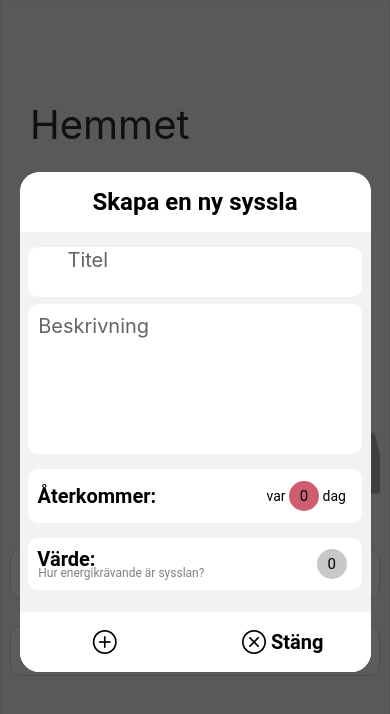
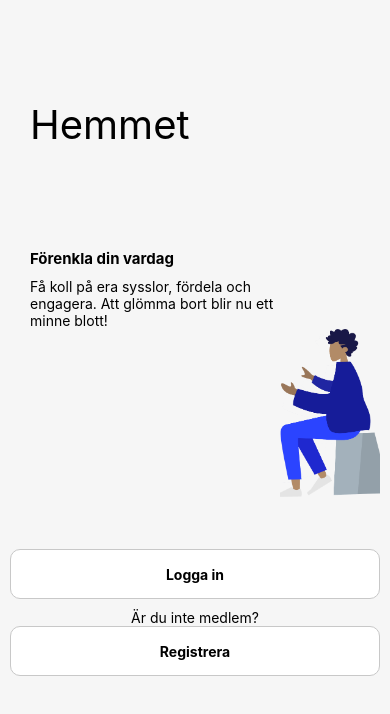
Before and after one commit to ViktorNy/TheHousehold, a React Native app: screen /Start in a window 390 px wide. Shown: the top 714 px of the page. Built offline with nearby package versions, Linux system fonts and the light colour scheme.

Commit message:
removed popup

```diff
--- a/component/customPopupBox/CreateChoreModal.tsx
+++ b/component/customPopupBox/CreateChoreModal.tsx
@@ -191,7 +191,7 @@ export function CreateChoreModal({ memberId, modalCase, isShowing, toggleModal }
                                 }}
                             >
                                 <AntDesign name="pluscircleo" size={24} color={iconColor} />
-                                <Text style={[modalStyles.textStyle, { color: colors.text }]}> {layoutChoices.ModalLeft}</Text>
+                                <Text style={[modalStyles.textStyle, { color: colors.text }]}> {layoutChoices.modalLeft}</Text>
                             </Pressable>
                             <Pressable
                                 style={[
--- a/screens/StartScreen.tsx
+++ b/screens/StartScreen.tsx
@@ -4,7 +4,6 @@ import { Image, StyleSheet, Text, View } from 'react-native';
 import { SafeAreaView } from 'react-native-safe-area-context';
 import { CustomNavigateButton } from '../component/CustomNavigateButton';
 import { RootStackScreenProps } from '../navigation/RootStackNavigator';
-import { CreateChoreModal } from '../component/customPopupBox/CreateChoreModal';
 
 export default function StartScreen({ navigation }: RootStackScreenProps<'Start'>) {
     const { colors } = useTheme();
@@ -23,7 +22,6 @@ export default function StartScreen({ navigation }: RootStackScreenProps<'Start'
                 <Text style={[styles.notMemberText, { color: colors.text }]}>Är du inte medlem?</Text>
                 <CustomNavigateButton buttonText="Registrera" goto={() => navigation.navigate('Register')} />
             </View>
-            <CreateChoreModal memberId={'2'} modalCase={'CC'} isShowing={true} toggleModal={() => false} />
         </SafeAreaView>
     );
 }
```
